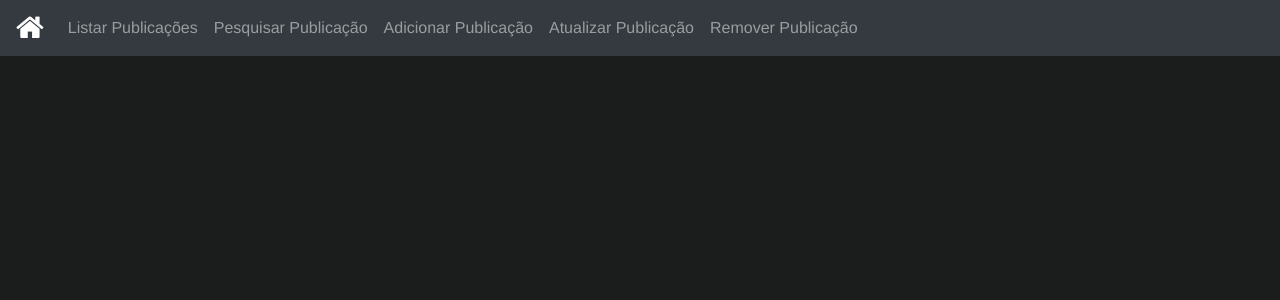
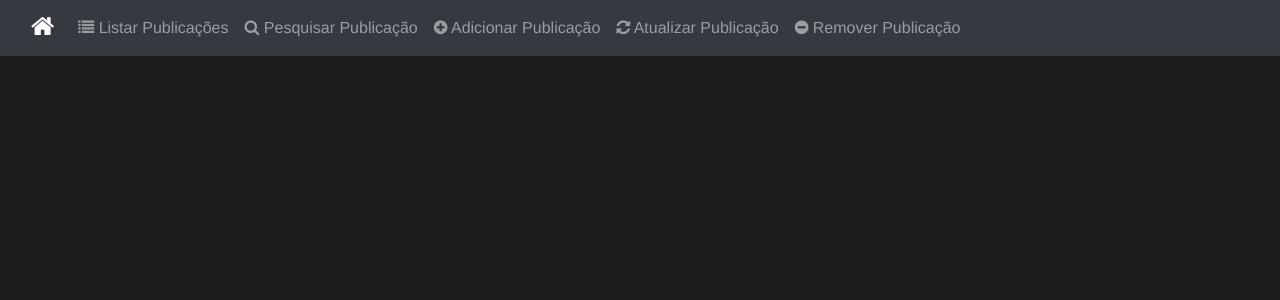
Before and after one commit to randomicecube/exbiidei, a Django app: template DEIPaper/templates/DEIPaper/util-layout.html in a window 1280 px wide. Shown: the top 300 px of the page. Run offline with Django 3.2, Linux system fonts and the light colour scheme; the template is opened without the code that fills it, so the values that code supplies are empty; some libraries are stand-ins or nearby versions.

Commit message:
Added hamburguer menu

```diff
--- a/DEIPaper/templates/DEIPaper/util-layout.html
+++ b/DEIPaper/templates/DEIPaper/util-layout.html
@@ -1,35 +1,56 @@
 {% extends 'DEIPaper/base.html' %}
 
 <!-- this page contains the navbar - didn't make sense to place it in index.html -->
+<!-- the navbar collapses to a hamburguer menu -->
 
 {% block body %}
 <nav class="navbar navbar-expand-lg navbar-dark bg-dark">
-  <a href="/">
-    <i class="fa fa-home" style="font-size: 30px; color: white"></i>
+  <div class="container-fluid">
+    <button
+      class="navbar-toggler"
+      type="button"
+      data-toggle="collapse"
+      data-target="#navbarTogglerDemo03"
+      aria-controls="navbarTogglerDemo03"
+      aria-expanded="false"
+      aria-label="Toggle navigation"
+    >
+      <span class="navbar-toggler-icon"></span>
+    </button>
+    <a class="navbar-brand" href="/">
+      <i class="fa fa-home" style="font-size: 25px; color: white"></i>
     </a>
 
-  <!-- create a space between the home and the rest of the navbar -->
-  <div class="mx-2"></div>
-
-  <div id="navbarSupportedContent">
-    <ul class="navbar-nav mr-auto">
+    <div class="collapse navbar-collapse" id="navbarTogglerDemo03">
+      <ul class="navbar-nav mr-auto mt-2 mt-lg-0">
+        <li class="nav-item">
           <a class="nav-link" href="/papers/list-all-papers"
-        >Listar Publicações<span class="sr-only">(current)</span></a
+            ><i class="fa fa-list"></i> Listar Publicações</a
           >
+        </li>
+        <li class="nav-item">
           <a class="nav-link" href="/papers/list-specific-paper"
-        >Pesquisar Publicação<span class="sr-only">(current)</span></a
+            ><i class="fa fa-search"></i> Pesquisar Publicação</a
           >
+        </li>
+        <li class="nav-item">
           <a class="nav-link" href="/papers/create-paper"
-        >Adicionar Publicação<span class="sr-only">(current)</span></a
+            ><i class="fa fa-plus-circle"></i> Adicionar Publicação</a
           >
+        </li>
+        <li class="nav-item">
           <a class="nav-link" href="/papers/edit-paper"
-        >Atualizar Publicação<span class="sr-only">(current)</span></a
+            ><i class="fa fa-refresh"></i> Atualizar Publicação</a
           >
+        </li>
+        <li class="nav-item">
           <a class="nav-link" href="/papers/delete-paper"
-        >Remover Publicação<span class="sr-only">(current)</span></a
+            ><i class="fa fa-minus-circle"></i> Remover Publicação</a
           >
+        </li>
         <!-- TODO - an "about" page which explains the general purpose of DEIPaper would be nice -->
       </ul>
     </div>
+  </div>
 </nav>
 {% endblock %}
```
Lines whose indentation alone changed are shown as unchanged.
